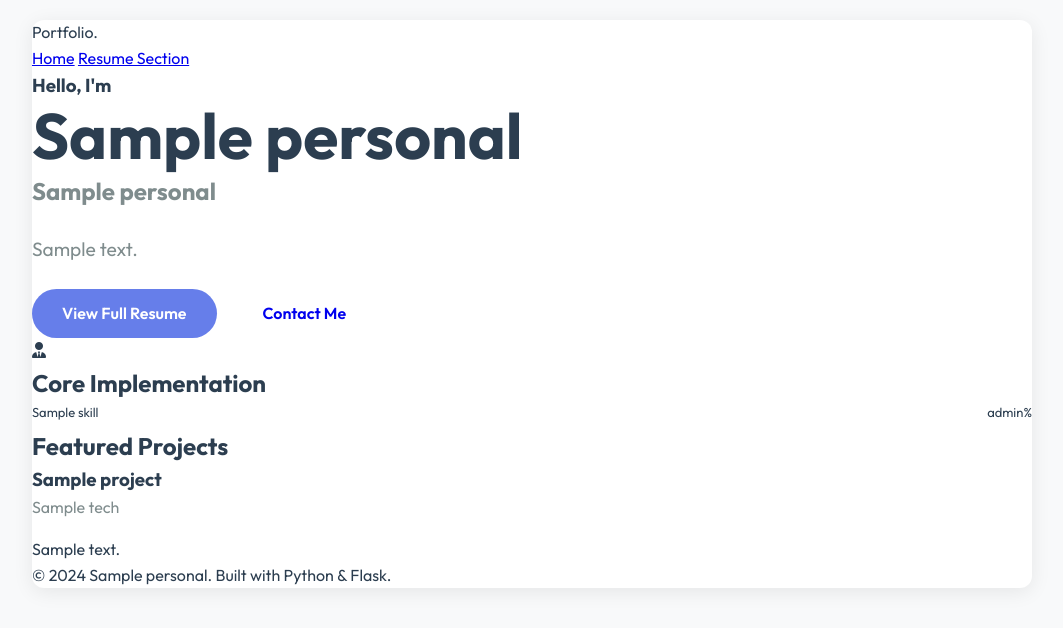
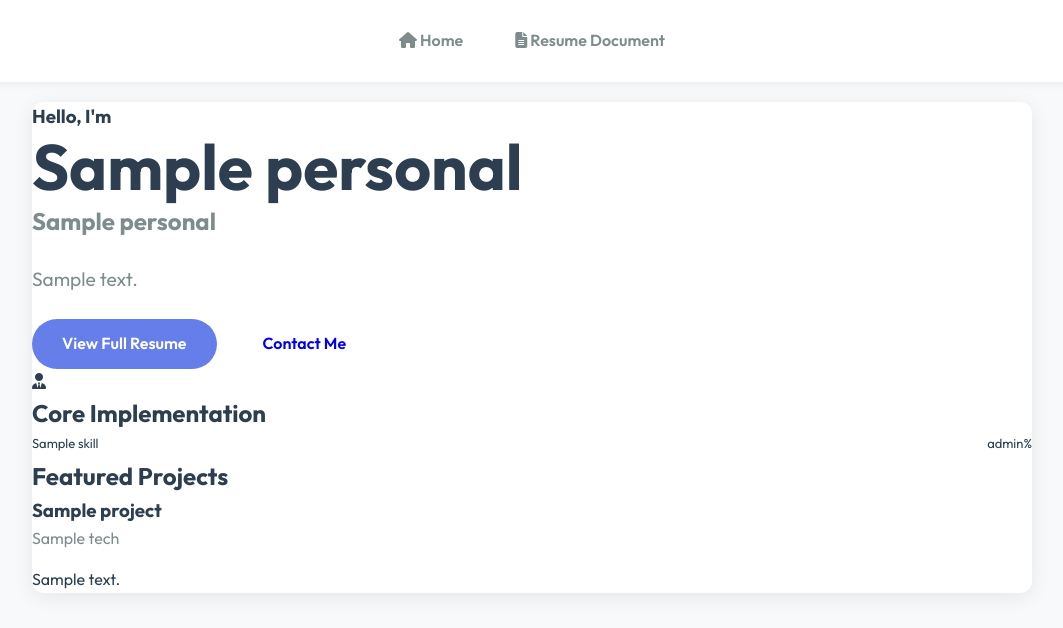
Before and after one commit to engrshuvodas/Dynamic-Resume-Using-Python-and-HTML, a Flask app: template templates/index.html in a window 1280 px wide. Shown: the top 628 px of the page, without its empty margins (108-1171 px from the left). Run offline with Flask 3, Linux system fonts and the light colour scheme; the template is opened without the code that fills it: most values are stand-ins (such as "Sample title", 1, 10 or a date in 2020); some libraries are stand-ins or nearby versions.

Commit message:
Update layout.html

```diff
--- a/templates/layout.html
+++ b/templates/layout.html
@@ -1,42 +1,58 @@
 <!DOCTYPE html>
 <html lang="en">
+
 <head>
     <meta charset="UTF-8">
     <meta name="viewport" content="width=device-width, initial-scale=1.0">
-    <title>{{ personal.name }} | {{ title }}</title>
+    <title>{{ personal.name }} - Resume</title>
     <link rel="stylesheet" href="{{ url_for('static', filename='style.css') }}">
-    <!-- Font Awesome for icons -->
     <link rel="stylesheet" href="https://cdnjs.cloudflare.com/ajax/libs/font-awesome/6.4.0/css/all.min.css">
+    <script src="https://cdnjs.cloudflare.com/ajax/libs/html2pdf.js/0.10.1/html2pdf.bundle.min.js"></script>
 </head>
+
 <body>
 
-    <div class="container">
-        <nav>
-            <div class="logo">Portfolio.</div>
-            <div class="nav-links">
-                <a href="{{ url_for('index') }}" class="{{ 'active' if title == 'Home' else '' }}">Home</a>
-                <a href="{{ url_for('document') }}" class="{{ 'active' if title == 'Full Resume' else '' }}">Resume Section</a>
-            </div>
-        </nav>
+    <nav class="top-nav">
+        <a href="{{ url_for('index') }}" class="{{ 'active' if title == 'Home' else '' }}">
+            <i class="fas fa-home"></i> Home
+        </a>
+        <a href="{{ url_for('document') }}" class="{{ 'active' if title == 'Resume' else '' }}">
+            <i class="fas fa-file-alt"></i> Resume Document
+        </a>
+    </nav>
 
+    <div class="container" id="resume-content">
         {% block content %}{% endblock %}
-
-        <footer>
-            <p>&copy; 2024 {{ personal.name }}. Built with Python & Flask.</p>
-        </footer>
     </div>
 
+    {% if title == 'Resume' %}
+    <button class="download-btn" onclick="downloadPDF()">
+        <i class="fas fa-download"></i> Download PDF
+    </button>
+    {% endif %}
+
     <script>
-        // Simple animation for progress bars when they come into view
-        document.addEventListener('DOMContentLoaded', () => {
-            const progressBars = document.querySelectorAll('.progress-fill');
-            progressBars.forEach(bar => {
-                const width = bar.getAttribute('data-width');
+        function downloadPDF() {
+            const element = document.getElementById('resume-content');
+            const opt = {
+                margin: 0,
+                filename: '{{ personal.name }}_Resume.pdf',
+                image: { type: 'jpeg', quality: 0.98 },
+                html2canvas: { scale: 2, useCORS: true },
+                jsPDF: { unit: 'mm', format: 'a4', orientation: 'portrait' }
+            };
+
+            const btn = document.querySelector('.download-btn');
+            btn.innerHTML = '<i class="fas fa-spinner fa-spin"></i> Generating...';
+
+            html2pdf().set(opt).from(element).save().then(() => {
+                btn.innerHTML = '<i class="fas fa-check"></i> Done';
                 setTimeout(() => {
-                    bar.style.width = width + '%';
-                }, 500);
+                    btn.innerHTML = '<i class="fas fa-download"></i> Download PDF';
+                }, 2000);
             });
-        });
+        }
     </script>
 </body>
+
 </html>
```
